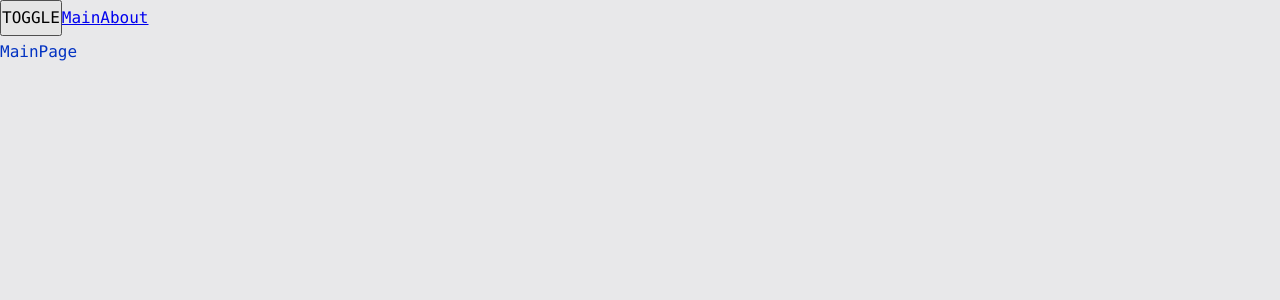
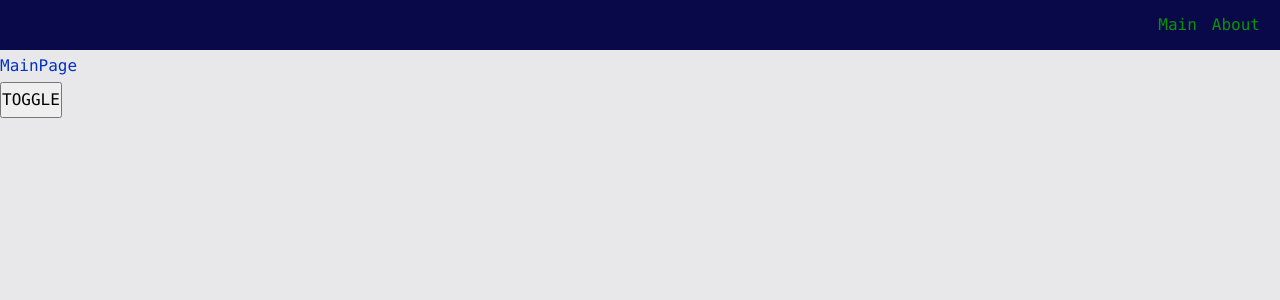
Before and after one commit to AzarakD/advanced-prod, a React app: page / in a window 1280 px wide. Shown: the top 300 px of the page. Built offline with nearby package versions, Linux system fonts and the light colour scheme.

Commit message:
add navbar and links

```diff
--- a/src/app/App.tsx
+++ b/src/app/App.tsx
@@ -1,20 +1,18 @@
-import { Link } from "react-router-dom";
-import "./styles/index.scss";
 import classNames from "shared/lib/classNames";
 import { useTheme } from "./providers/ThemeProvider";
 import { AppRouter } from "./providers/AppRouter";
+import { NavBar } from "widgets/NavBar";
+import "./styles/index.scss";
 
 export const App = () => {
   const { theme, toggleTheme } = useTheme();
 
   return (
     <div className={classNames("app", {}, [theme])}>
+      <NavBar />
+      <AppRouter />
+
       <button onClick={toggleTheme}>TOGGLE</button>
-
-      <Link to="/">Main</Link>
-      <Link to="/about">About</Link>
-
-      <AppRouter />
     </div>
   );
 };
--- a/src/app/styles/themes/dark.scss
+++ b/src/app/styles/themes/dark.scss
@@ -1,6 +1,9 @@
 .app.dark {
   --bg-color: #090949;
+  --inverted-bg-color: #e8e8ea;
 
   --primary-color: #049604;
   --secondary-color: #04ff04;
+  --inverted-primary-color: #0232c2;
+  --inverted-secondary-color: #0452ff;
 }
--- a/src/app/styles/themes/light.scss
+++ b/src/app/styles/themes/light.scss
@@ -1,6 +1,9 @@
 .app.light {
   --bg-color: #e8e8ea;
+  --inverted-bg-color: #090949;
 
   --primary-color: #0232c2;
   --secondary-color: #0449e0;
+  --inverted-primary-color: #049604;
+  --inverted-secondary-color: #04ff04;
 }
--- a/src/app/styles/variables/global.scss
+++ b/src/app/styles/variables/global.scss
@@ -8,4 +8,7 @@
   --font-size-l: 24px;
   --font-line-l: 32px;
   --font-l: var(--font-size-l) / var(--font-line-l) var(--font-family-main);
+
+  // Sizes
+  --navbar-height: 50px;
 }
--- a/src/shared/lib/classNames/index.ts
+++ b/src/shared/lib/classNames/index.ts
@@ -2,12 +2,12 @@ type Mods = Record<string, boolean | string>;
 
 export default function classNames(
   cls: string,
-  mods: Mods,
-  additional: string[]
+  mods: Mods = {},
+  additional: string[] = []
 ): string {
   return [
     cls,
-    ...additional,
+    ...additional.filter(Boolean),
     ...Object.entries(mods)
       .filter(([_, value]) => Boolean(value))
       .map(([className]) => className),
--- /dev/null
+++ b/src/shared/ui/AppLink/AppLink.module.scss
@@ -0,0 +1,11 @@
+.appLink {
+  text-decoration: none;
+}
+
+.primary {
+  color: var(--primary-color);
+}
+
+.secondary {
+  color: var(--inverted-primary-color);
+}
--- /dev/null
+++ b/src/shared/ui/AppLink/AppLink.tsx
@@ -0,0 +1,31 @@
+import { Link, LinkProps } from "react-router-dom";
+import classNames from "shared/lib/classNames";
+import style from "./AppLink.module.scss";
+
+export const enum AppLinkTheme {
+  PRIMARY = "primary",
+  SECONDARY = "secondary",
+}
+
+interface AppLinkProps extends LinkProps {
+  className?: string;
+  theme?: AppLinkTheme;
+}
+
+export const AppLink: React.FC<AppLinkProps> = (props) => {
+  const {
+    className,
+    children,
+    theme = AppLinkTheme.PRIMARY,
+    ...otherProps
+  } = props;
+
+  return (
+    <Link
+      {...otherProps}
+      className={classNames(style.appLink, {}, [className, style[theme]])}
+    >
+      {children}
+    </Link>
+  );
+};
--- /dev/null
+++ b/src/widgets/NavBar/index.tsx
@@ -0,0 +1 @@
+export { NavBar } from "./ui/NavBar";
--- /dev/null
+++ b/src/widgets/NavBar/ui/NavBar.module.scss
@@ -0,0 +1,15 @@
+.navBar {
+  display: flex;
+  align-items: center;
+  padding: 20px;
+  width: 100%;
+  height: var(--navbar-height);
+
+  background: var(--inverted-bg-color);
+}
+
+.links {
+  display: flex;
+  margin-left: auto;
+  gap: 15px;
+}
--- /dev/null
+++ b/src/widgets/NavBar/ui/NavBar.tsx
@@ -0,0 +1,22 @@
+import classNames from "shared/lib/classNames";
+import { AppLink, AppLinkTheme } from "shared/ui/AppLink/AppLink";
+import style from "./NavBar.module.scss";
+
+interface NavBarProps {
+  className?: string;
+}
+
+export const NavBar = ({ className }: NavBarProps) => {
+  return (
+    <div className={classNames(style.navBar, {}, [className])}>
+      <div className={style.links}>
+        <AppLink theme={AppLinkTheme.SECONDARY} to="/">
+          Main
+        </AppLink>
+        <AppLink theme={AppLinkTheme.SECONDARY} to="/about">
+          About
+        </AppLink>
+      </div>
+    </div>
+  );
+};
```
